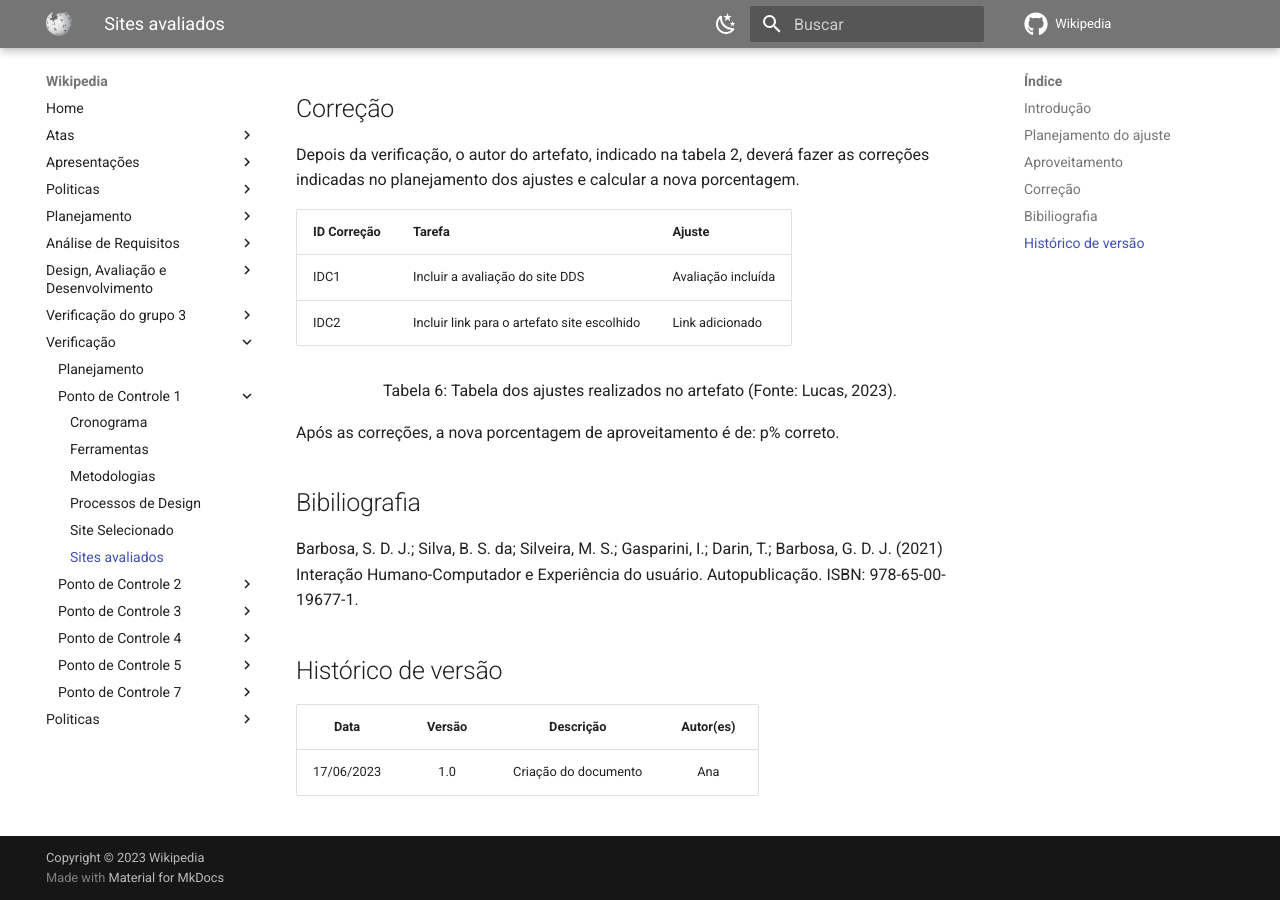
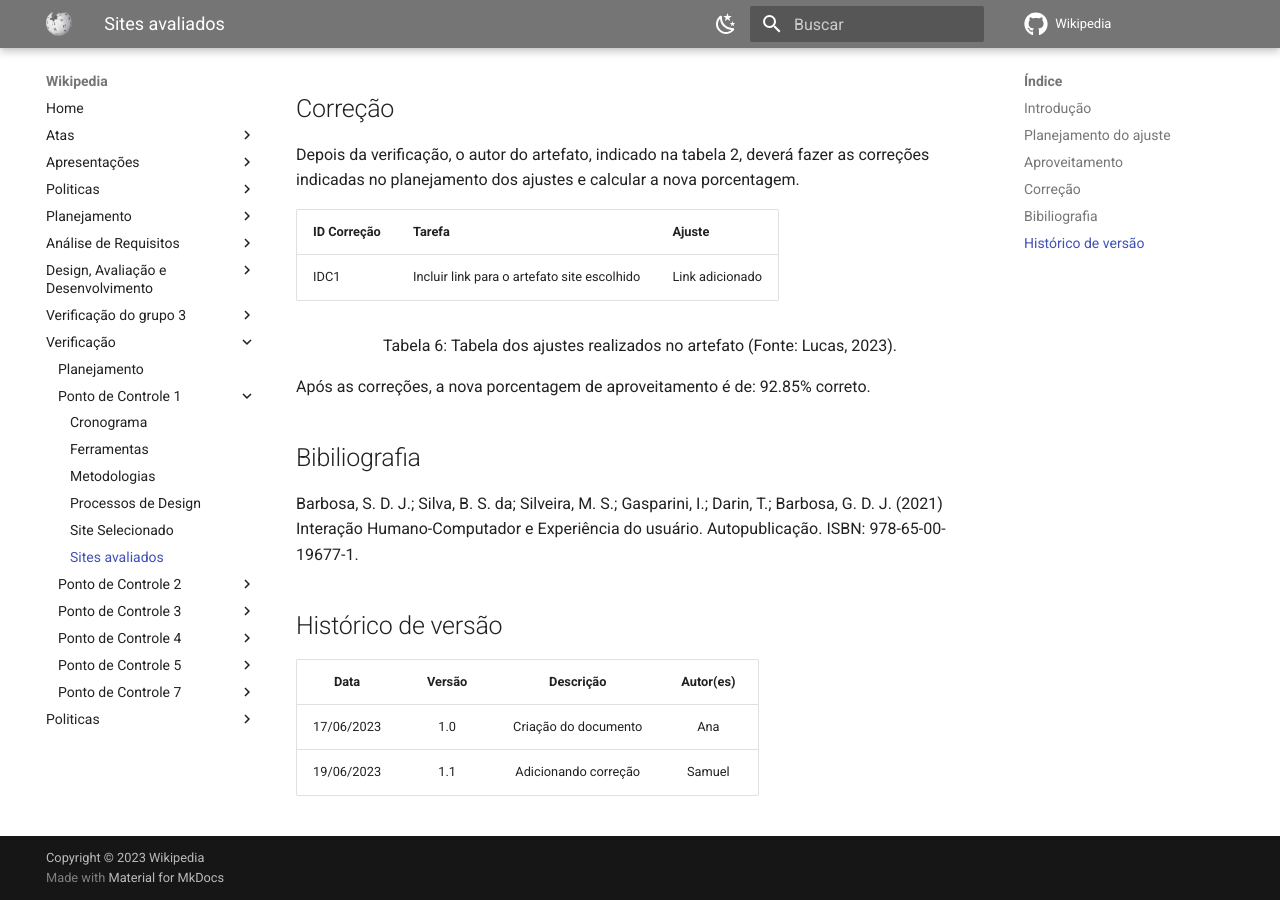
Before and after one commit to Interacao-Humano-Computador/2023.1-Wikipedia, an MkDocs documentation site: the page built from docs/verificacao2/pontoControle1/sitesAvaliados.md, in a window 1280 px wide and 900 px high, scrolled down 2392 px. Built offline with MkDocs 1.6.1 and Material for MkDocs 9.7.7, drawn with Linux system fonts in a browser that asks for light colours; comment, search, counter and statistics services are not loaded.

Commit message:
adicionando correção

```diff
--- a/docs/verificacao2/pontoControle1/sitesAvaliados.md
+++ b/docs/verificacao2/pontoControle1/sitesAvaliados.md
@@ -90,10 +90,9 @@ Portanto, com base na formula apresentada, pode-se dizer que o aproveitamento de
 
 Depois da verificação, o autor do artefato, indicado na tabela 2, deverá fazer as correções indicadas no planejamento dos ajustes e calcular a nova porcentagem.
 
-| ID Correção | Tarefa                                      | Ajuste                |
-| ------------- | ------------------------------------------- | --------------------- |
-| IDC1          | Incluir a avaliação do site DDS           | Avaliação incluída |
-| IDC2          | Incluir link para o artefato site escolhido | Link adicionado       |
+| ID Correção | Tarefa                                      | Ajuste          |
+| ------------- | ------------------------------------------- | --------------- |
+| IDC1          | Incluir link para o artefato site escolhido | Link adicionado |
 
 <!-- Atualizar histórico de versão, após corrigir. -->
 
@@ -101,7 +100,7 @@ Depois da verificação, o autor do artefato, indicado na tabela 2, deverá faze
 <p> Tabela 6: Tabela dos ajustes realizados no artefato (Fonte: Lucas, 2023). </p>
 </div>
 
-Após as correções, a nova porcentagem de aproveitamento é de: p% correto.
+Após as correções, a nova porcentagem de aproveitamento é de: 92.85% correto.
 
 ## Bibiliografia
 
@@ -112,3 +111,4 @@ Barbosa, S. D. J.; Silva, B. S. da; Silveira, M. S.; Gasparini, I.; Darin, T.; B
 |    Data    | Versão |      Descrição      | Autor(es) |
 | :--------: | :-----: | :--------------------: | :-------: |
 | 17/06/2023 |   1.0   | Criação do documento |    Ana    |
+| 19/06/2023 |   1.1   | Adicionando correção |  Samuel  |
```
